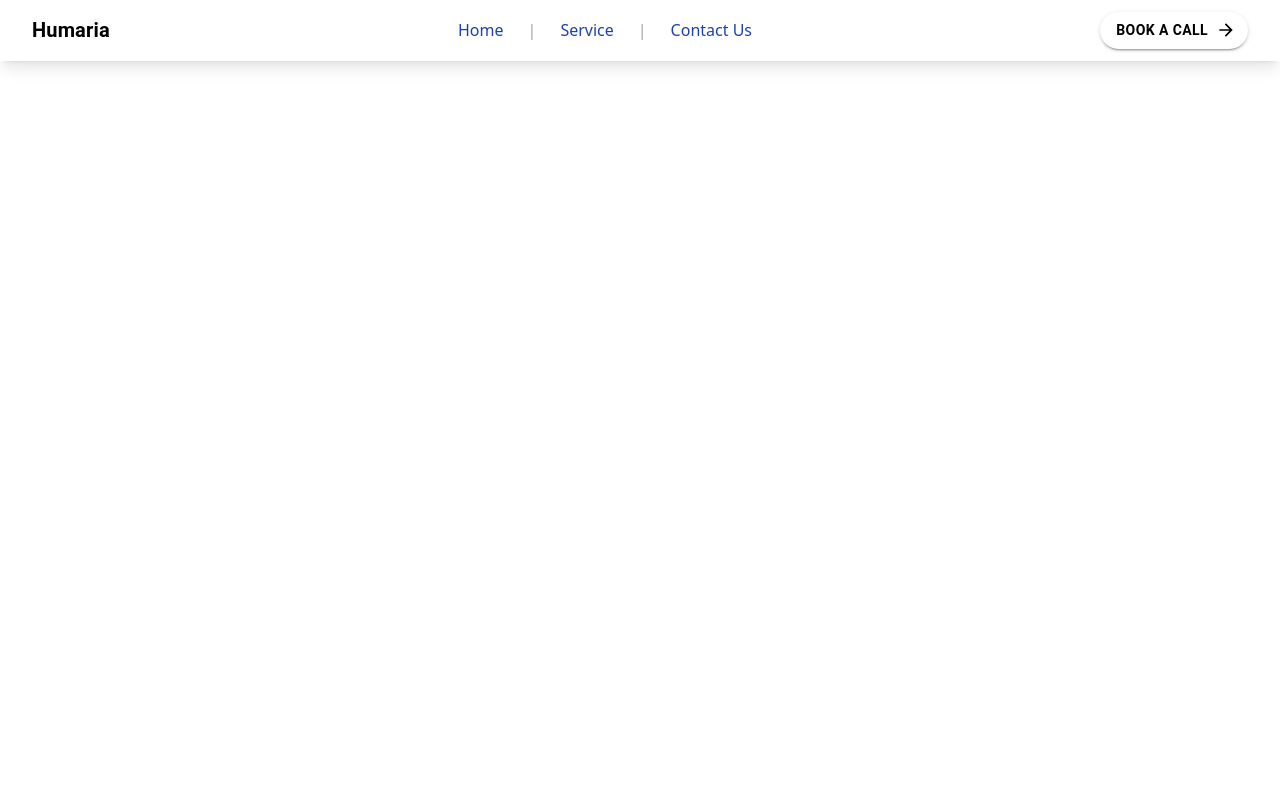
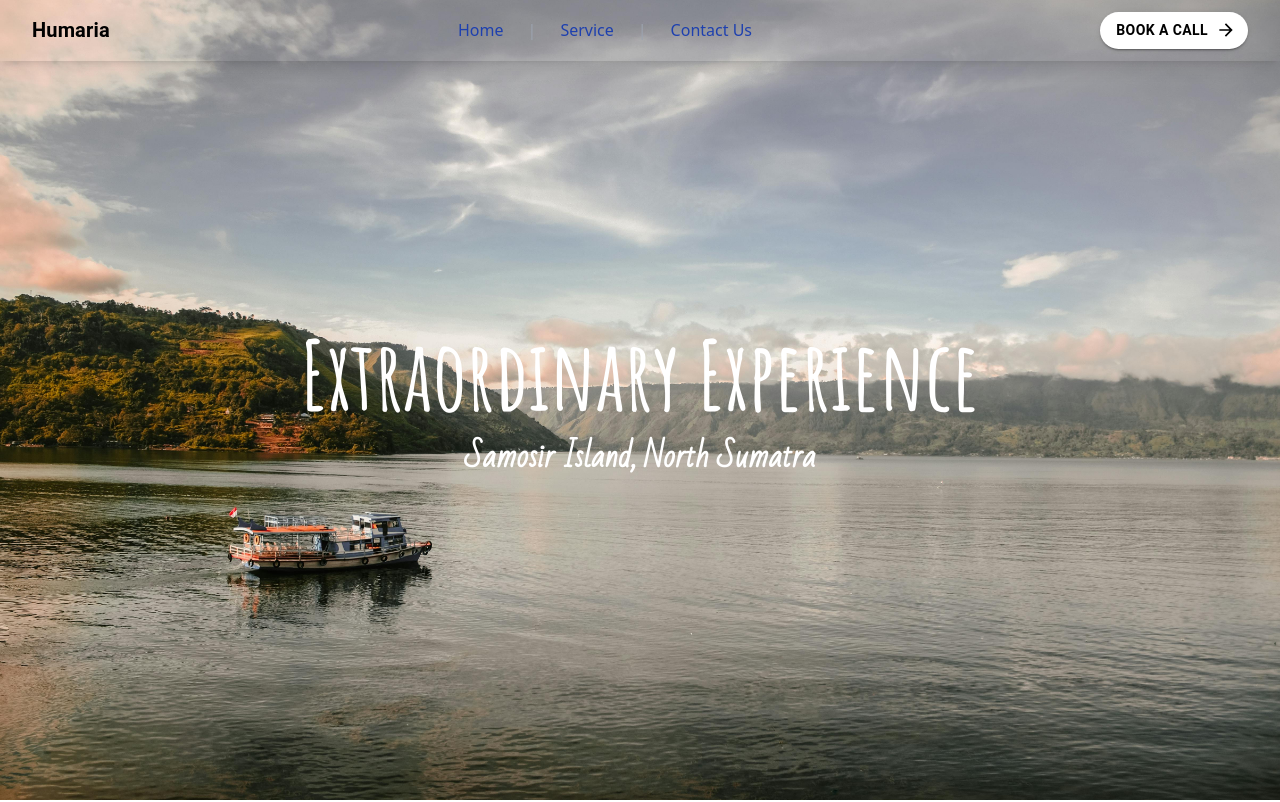
Before and after one commit to dodimarthen/Humaria-Resort-Web, a React (Vite) app: page / in a window 1280 px wide. Shown: the top 802 px of the page. Built offline with nearby package versions, Linux system fonts and the light colour scheme.

Commit message:
config the background image and adding dist to gitignore

```diff
--- a/tailwind.config.js
+++ b/tailwind.config.js
@@ -2,7 +2,11 @@
 export default {
   content: ["./index.html", "./src/**/*.{js,ts,jsx,tsx}"],
   theme: {
-    extend: {},
+    extend: {
+      backgroundImage: {
+        "custom-bg": "url('/img/TobaLake.jpg')",
+      },
+    },
   },
   plugins: [],
 };
```
Also changed, not shown: 1 other file (tests, documents, lock files or other folders).
